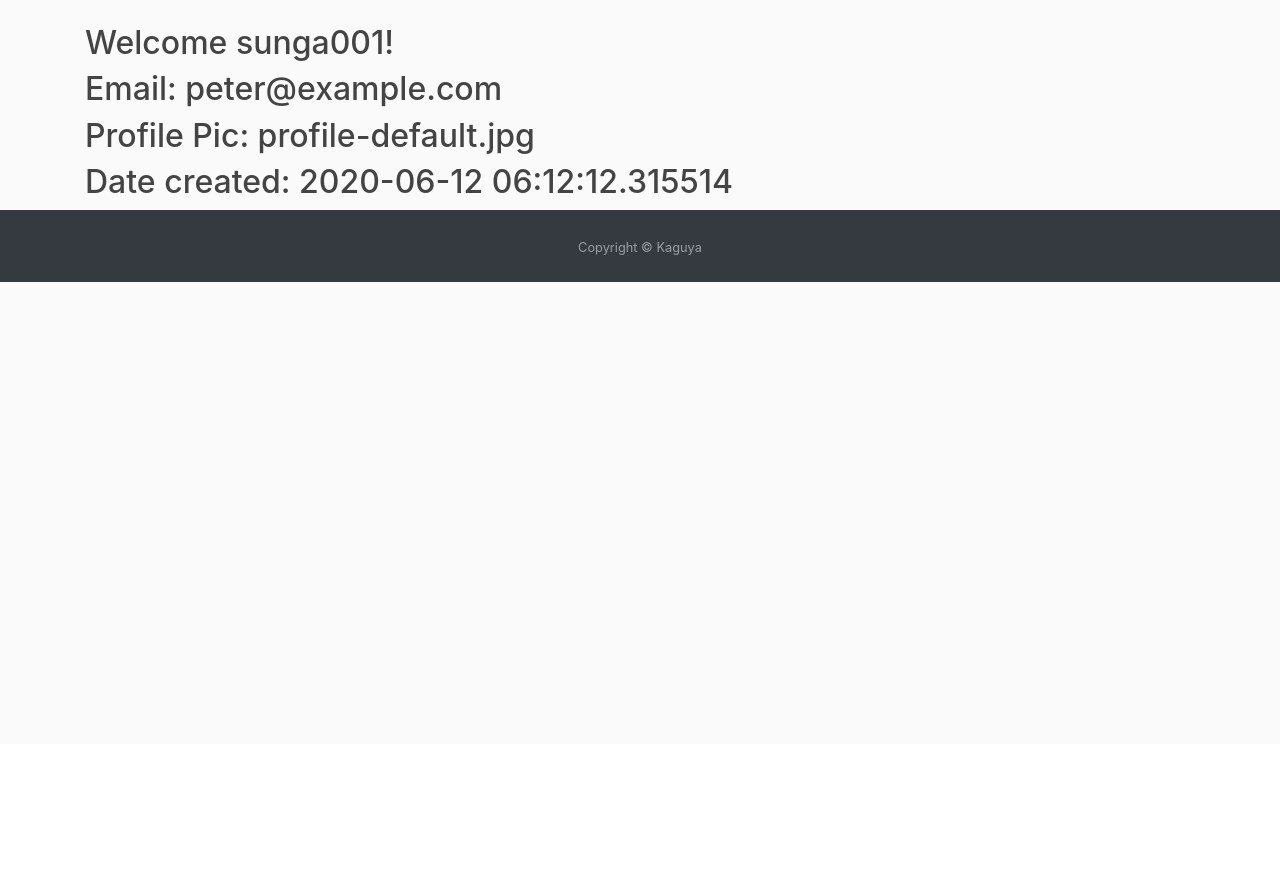
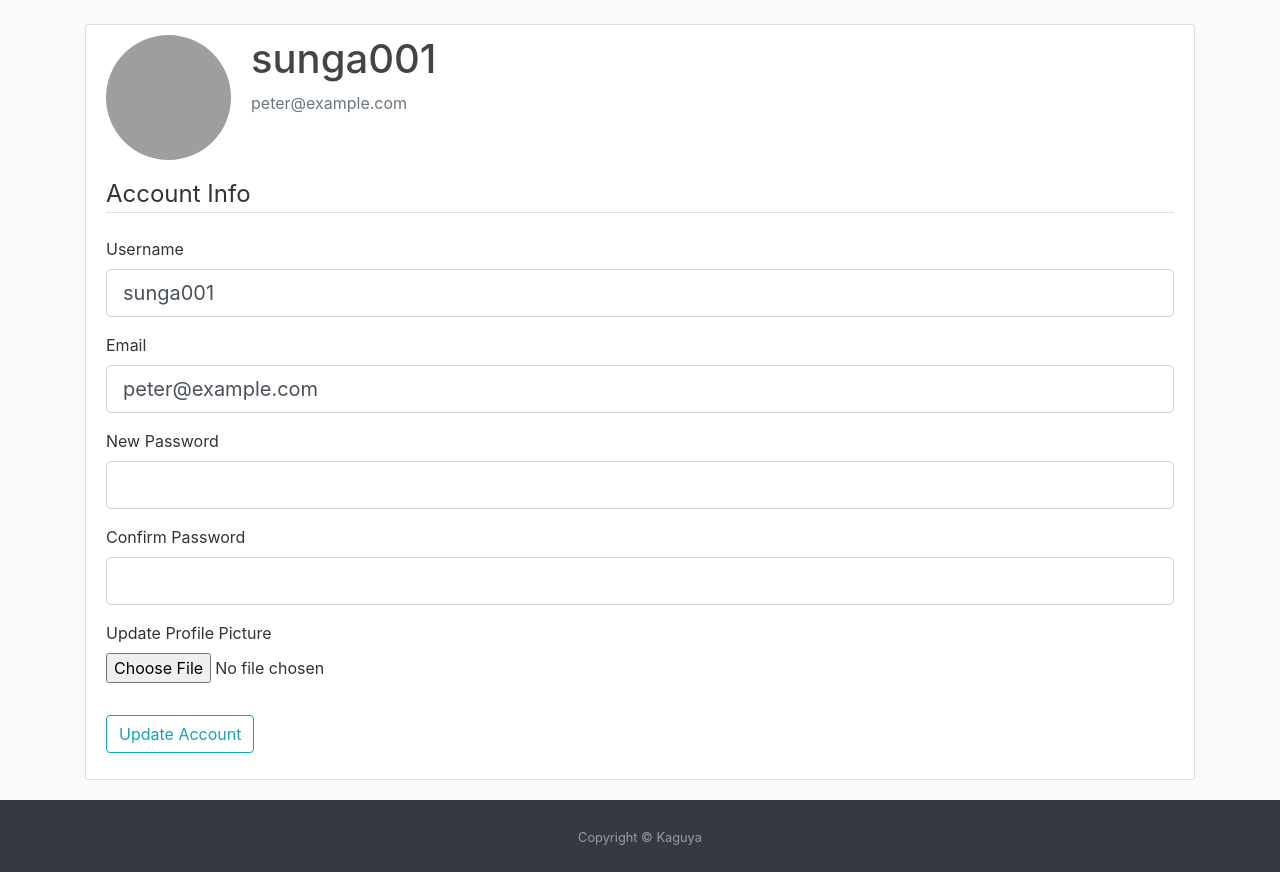
Before and after one commit to jason-cls/project-himawari, a Flask app: page /account in a window 1280 px wide. Shown: the part 56-928 px from the top of the page. Before the commit the page ends 338 px from the top, so only its background shows below. Run offline with Flask 2, Linux system fonts and the light colour scheme; a user stored in the database is signed in; some libraries are stand-ins or nearby versions; grey boxes are pictures that could not be loaded.

Commit message:
Added: account update, profile pics, flash
added function to resize and save pics.

NOTE: you need to install pilliow and secrets (check chnages in requirments.txt)

```diff
--- a/kaguya/models.py
+++ b/kaguya/models.py
@@ -20,7 +20,7 @@ class User(UserMixin, db.Model):
     username = db.Column(db.String(20), unique=False, nullable=False)
     password_hash = db.Column(db.String(128))
     image_file = db.Column(db.String(20), unique=False, nullable=False,
-        default="profile-default.jpg")
+        default="profile-default.png")
     email = db.Column(db.String(100), unique=True, nullable=False)
     reviews = db.relationship('Review', backref='user', lazy=True)
     anime_list = db.relationship('UserAnime', backref='user', lazy=True)
@@ -36,6 +36,7 @@ class User(UserMixin, db.Model):
     def __repr__(self):
         return f"User('username: {self.username}', 'email: {self.email}',\
         'datetime_created: {self.datetime_created}')"
+
 
 class UserAnime(db.Model):
     # many to one with users
@@ -53,6 +54,7 @@ class UserAnime(db.Model):
         'user_id: {self.user_id}', 'anime_id: {self.anime_id}'\
         'datetime_created: {self.datetime_created}')"
 
+
 class Anime(db.Model):
     id = db.Column(db.Integer, primary_key=True)
     datetime_created = db.Column(db.DateTime, nullable=False,
@@ -67,6 +69,7 @@ class Anime(db.Model):
         return f"Anime('title: {self.title}', 'rating: {self.rating}',\
         'datetime_created: {self.datetime_created}')"
 
+
 class Review(db.Model):
     id = db.Column(db.Integer, primary_key=True)
     datetime_created = db.Column(db.DateTime, nullable=False,
--- a/kaguya/templates/account.html
+++ b/kaguya/templates/account.html
@@ -1,8 +1,82 @@
 {% extends "base.html" %}
-
 {% block content %}
-    <h2>Welcome {{ current_user.username }}!</h2>
-    <h2>Email: {{ current_user.email }}</h2>
-    <h2>Profile Pic: {{ current_user.image_file }}</h2>
-    <h2>Date created: {{ current_user.datetime_created }}</h2>
+<div class="content-section">
+    <div class="media">
+        <img class="rounded-circle account-img" src={{ image_file }}>
+        <div class="media-body">
+          <h2 class="account-heading">{{ current_user.username }}</h2>
+          <p class="text-secondary">{{ current_user.email }}</p>
+        </div>
+    </div>
+        <form method="POST" action="" enctype="multipart/form-data">
+            {{ form.hidden_tag() }}
+            <fieldset class="form-group">
+                <legend class="border-bottom mb-4">Account Info</legend>
+                <div class="form-group">
+                    {{ form.username.label(class="form-control-label") }}
+                    {% if form.username.errors %}
+                        {{ form.username(class="form-control form-control-lg is-invalid") }}
+                            <div class="invalid-feedback">
+                                {% for error in form.username.errors %}
+                                    <span>{{ error }}</span>
+                                {% endfor %}
+                            </div>
+                        {% else %}
+                            {{ form.username(class="form-control form-control-lg") }}
+                        {% endif %}
+                </div>
+                <div class="form-group">
+                    {{ form.email.label(class="form-control-label") }}
+                        {% if form.email.errors %}
+                            {{ form.email(class="form-control form-control-lg is-invalid") }}
+                                <div class="invalid-feedback">
+                                    {% for error in form.email.errors %}
+                                        <span>{{ error }}</span>
+                                    {% endfor %}
+                                </div>
+                            {% else %}
+                                {{ form.email(class="form-control form-control-lg") }}
+                            {% endif %}
+                </div>
+                <div class="form-group">
+                    {{ form.new_password.label(class="form-control-label") }}
+                        {% if form.new_password.errors %}
+                            {{ form.new_password(class="form-control form-control-lg is-invalid") }}
+                                <div class="invalid-feedback">
+                                    {% for error in form.new_password.errors %}
+                                        <span>{{ error }}</span>
+                                    {% endfor %}
+                                </div>
+                            {% else %}
+                                {{ form.new_password(class="form-control form-control-lg") }}
+                            {% endif %}
+                </div>
+                <div class="form-group">
+                    {{ form.confirm_password.label(class="form-control-label") }}
+                        {% if form.confirm_password.errors %}
+                            {{ form.confirm_password(class="form-control form-control-lg is-invalid") }}
+                                <div class="invalid-feedback">
+                                    {% for error in form.confirm_password.errors %}
+                                        <span>{{ error }}</span>
+                                    {% endfor %}
+                                </div>
+                            {% else %}
+                                {{ form.confirm_password(class="form-control form-control-lg") }}
+                            {% endif %}
+                </div>
+                <div class="form-group">
+                    {{ form.image_file.label() }}
+                    {{ form.image_file(class="form-control-file") }}
+                    {% if form.image_file.errors %}
+                        {% for error in form.image_file.errors %}
+                            <span class="text-danger">{{ error }}</span></br>
+                        {% endfor %}
+                    {% endif %}
+                </div>
+            </fieldset>
+            <div class="form-group">
+                {{ form.submit(class="btn btn-outline-info") }}
+            </div>
+        </form>
+</div>
 {% endblock %}
--- a/kaguya/templates/base.html
+++ b/kaguya/templates/base.html
@@ -59,11 +59,20 @@
 
     <!-- Main Content -->
     <main role="main" class="container">
-        <div class="row">
-            <div class="col-md-12">
-                {% block content %}{% endblock %}
-            </div>
+      <div class="row">
+        <div class="col-md-12">
+          {% with messages = get_flashed_messages(with_categories=true) %}
+            {% if messages %}
+              {% for category, message in messages %}
+                <div class="alert alert-{{ category }}">
+                  {{ message }}
+                </div>
+              {% endfor %}
+            {% endif %}
+          {% endwith %}
+          {% block content %}{% endblock %}
         </div>
+      </div>
     </main>
 
     <!-- Footer -->
--- a/kaguya/users/forms.py
+++ b/kaguya/users/forms.py
@@ -1,6 +1,9 @@
 from flask_wtf import FlaskForm
+from flask_wtf.file import FileField, FileAllowed
 from wtforms import StringField, PasswordField, BooleanField, SubmitField
-from wtforms.validators import DataRequired, Email, Length, EqualTo
+from wtforms.validators import DataRequired, Email, Length, EqualTo, ValidationError
+from flask_login import current_user
+from kaguya.models import User
 
 
 class LoginForm(FlaskForm):
@@ -9,12 +12,43 @@ class LoginForm(FlaskForm):
     remember_me = BooleanField('Remember Me')
     submit = SubmitField('Sign In')
 
-# Add hashing to password later
+
 class RegisterForm(FlaskForm):
     username = StringField('Username',
-        validators=[DataRequired(), Length(min=2, max=20)])
+        validators=[DataRequired(), Length(min=3, max=20)])
     email = StringField('Email', validators=[DataRequired(), Email()])
     password = PasswordField('Password', validators=[DataRequired()])
     confirm_password = PasswordField('Confirm Password',
         validators=[DataRequired(), EqualTo('password')])
     submit = SubmitField('Sign Up')
+
+
+class UpdateAccountForm(FlaskForm):
+    username = StringField("Username", validators=[Length(min=3, max=20)])
+    email = StringField('Email', validators=[Email()])
+    new_password = PasswordField('New Password')
+    confirm_password = PasswordField('Confirm Password',
+        validators=[EqualTo('new_password')])
+    image_file = FileField('Update Profile Picture',
+        validators=[FileAllowed(['jpg', 'png'])])
+    submit = SubmitField('Update Account')
+
+    def validate_username(self, username):
+        if username.data != current_user.username:
+            user = User.query.filter_by(username=username.data).first()
+            if user:
+                raise ValidationError('That username is already taken.\
+                 Please choose a different one.')
+
+    def validate_email(self, email):
+        if email.data != current_user.email:
+            email = User.query.filter_by(email=email.data).first()
+            if email:
+                raise ValidationError('That email is already taken.\
+                 Please choose a different one.')
+
+    def validate_new_password(self, new_password):
+        if current_user.check_password(new_password.data):
+            print('hi world')
+            raise ValidationError('New password is the same as the existing one.\
+             Please choose a different one.')
--- a/kaguya/users/routes.py
+++ b/kaguya/users/routes.py
@@ -1,7 +1,8 @@
 from flask import Blueprint, render_template, redirect, request, url_for, flash
 from kaguya import db
 from kaguya.models import User
-from kaguya.users.forms import LoginForm, RegisterForm
+from kaguya.users.forms import LoginForm, RegisterForm, UpdateAccountForm
+from kaguya.users.utils import save_picture
 from flask_login import current_user, login_user, logout_user, login_required
 from werkzeug.urls import url_parse
 
@@ -12,20 +13,27 @@ users = Blueprint('users', __name__)
 def login():
     if current_user.is_authenticated:
         return redirect(url_for('main.home'))
+
     form = LoginForm()
     if form.validate_on_submit():
         user = User.query.filter_by(username=form.username.data).first()
+
+        # Wrong username or password
         if user is None or not user.check_password(form.password.data):
-            flash('Invalid username or password')
-            return redirect(url_for('users.login'))
-        flash('Logged in successfully!')
-        login_user(user, remember=form.remember_me.data)
+            return render_template('login.html', title='Login', form=form,
+                login_error='Invalid username or password')
+
+        # Successful login
+        else:
+            flash('Logged in successfully!', 'success')
+            login_user(user, remember=form.remember_me.data)
 
         # Check for safe redirects after login
         next_page = request.args.get('next')
         if not next_page or url_parse(next_page).netloc != '':
             next_page = url_for('main.home')
         return redirect(next_page)
+
     return render_template('login.html', title='Login', form=form)
 
 
@@ -46,7 +54,7 @@ def register():
         user.set_password(form.password.data)
         db.session.add(user)
         db.session.commit()
-        flash("You are now registered!")
+        flash("You are now registered!", 'success')
         return redirect(url_for('users.login'))
     return render_template('register.html', form=form, title='Register')
 
@@ -54,4 +62,24 @@ def register():
 @users.route('/account', methods=["GET", "POST"])
 @login_required
 def account():
-    return render_template('account.html', title=current_user.username)
+    form = UpdateAccountForm()
+
+    if form.validate_on_submit():
+        if form.image_file.data:
+            picture_file = save_picture(form.image_file.data)
+            current_user.image_file = picture_file
+        if form.new_password:
+            current_user.set_password(form.new_password.data)
+        current_user.username = form.username.data
+        current_user.email = form.email.data
+        db.session.commit()
+        flash('Your account has been updated!', 'success')
+        return redirect(url_for('main.home'))
+
+    elif request.method=="GET":
+        form.username.data = current_user.username
+        form.email.data = current_user.email
+
+    image_file = url_for('static', filename='profile_pics/' + current_user.image_file)
+    return render_template('account.html', form=form,
+        title=current_user.username, image_file=image_file)
--- a/requirements.txt
+++ b/requirements.txt
@@ -21,6 +21,7 @@ Pillow==7.1.2
 pycparser==2.20
 python-dateutil==2.8.1
 pytz==2020.1
+secrets==1.0.2
 six==1.15.0
 SQLAlchemy==1.3.17
 Werkzeug==1.0.1
```
Also changed, not shown: kaguya/templates/login.html (+5 -3 lines), kaguya/users/utils.py (added, +21 -0 lines), kaguya/site.db, kaguya/static/profile_pics/137fa66ca8e00dff.jpg (added), kaguya/static/profile_pics/2c37e827dfd84356.jpg (added), kaguya/static/profile_pics/6154cf87d230684d.jpg (added), kaguya/static/profile_pics/e32ea702f8aa34f3.jpg (added), kaguya/static/profile_pics/profile-default.png (added).
